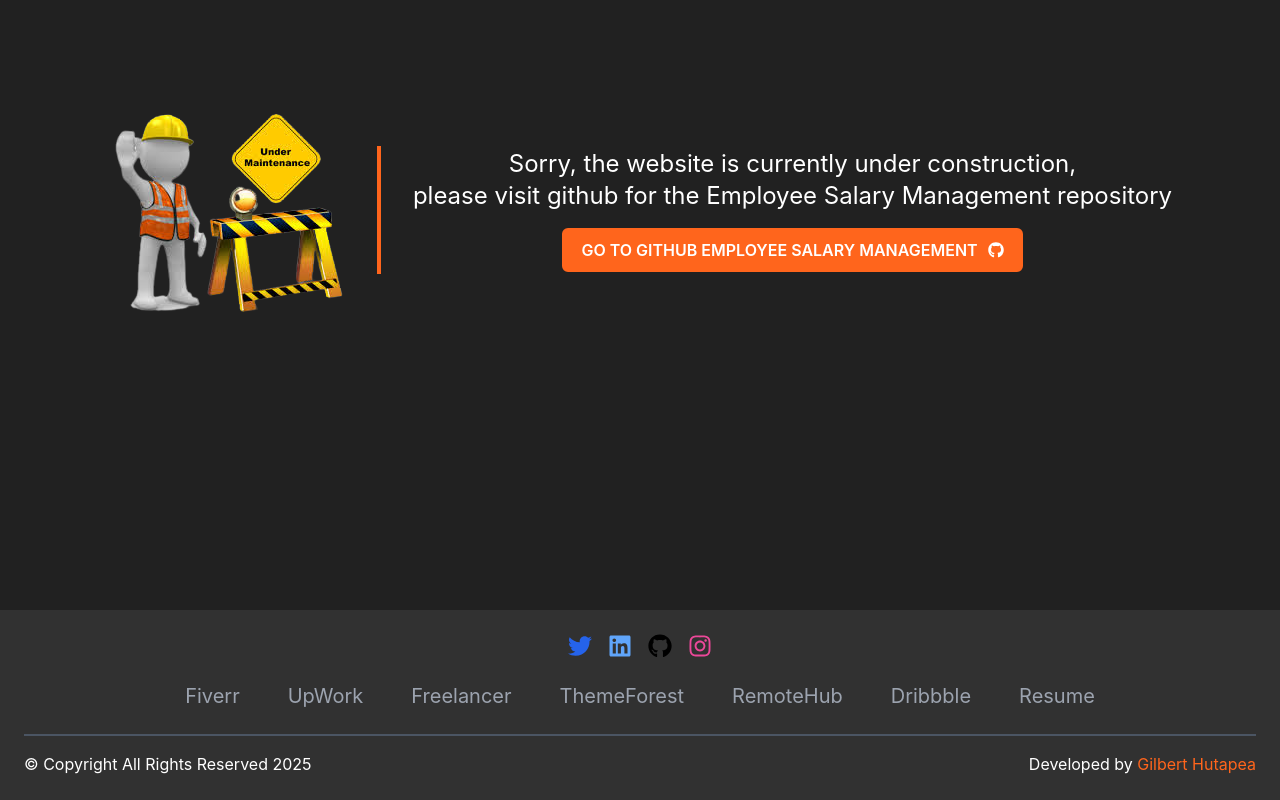
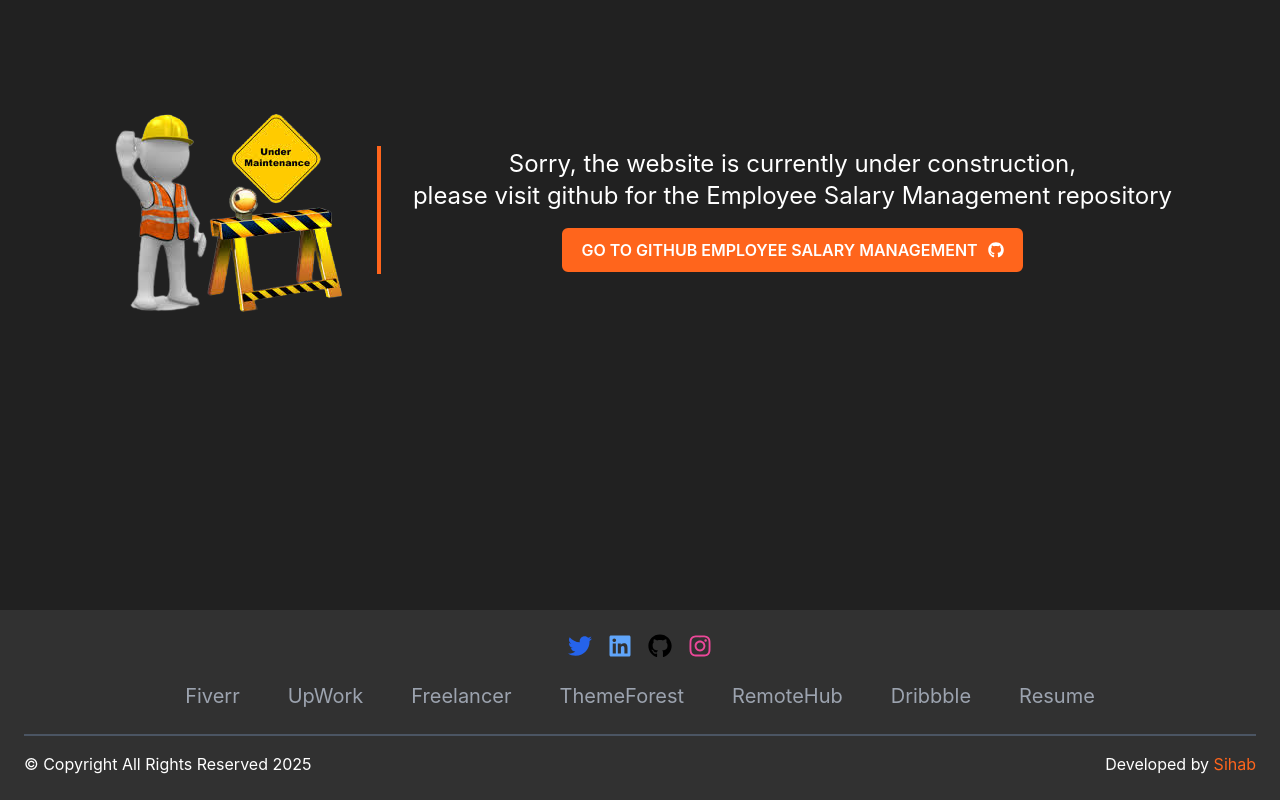
Before and after one commit to sihab-art/SihabSorker, a React (Create React App) app: page /employee-salary-management in a window 1280 px wide. Shown: the part 190-990 px from the top of the page. Built offline with nearby package versions, Linux system fonts and the light colour scheme.

Commit message:
Update index.js

```diff
--- a/src/components/molecules/Footer/index.js
+++ b/src/components/molecules/Footer/index.js
@@ -109,11 +109,11 @@
           <p>
             Developed by{" "}
             <a
-              href="https://linkedin.com/in/gilberthutapea"
+              href="Sihab"
               className="text-primary hover:underline"
               target="blank"
             >
-              Gilbert Hutapea
+              Sihab
             </a>
           </p>
         </div>
```
